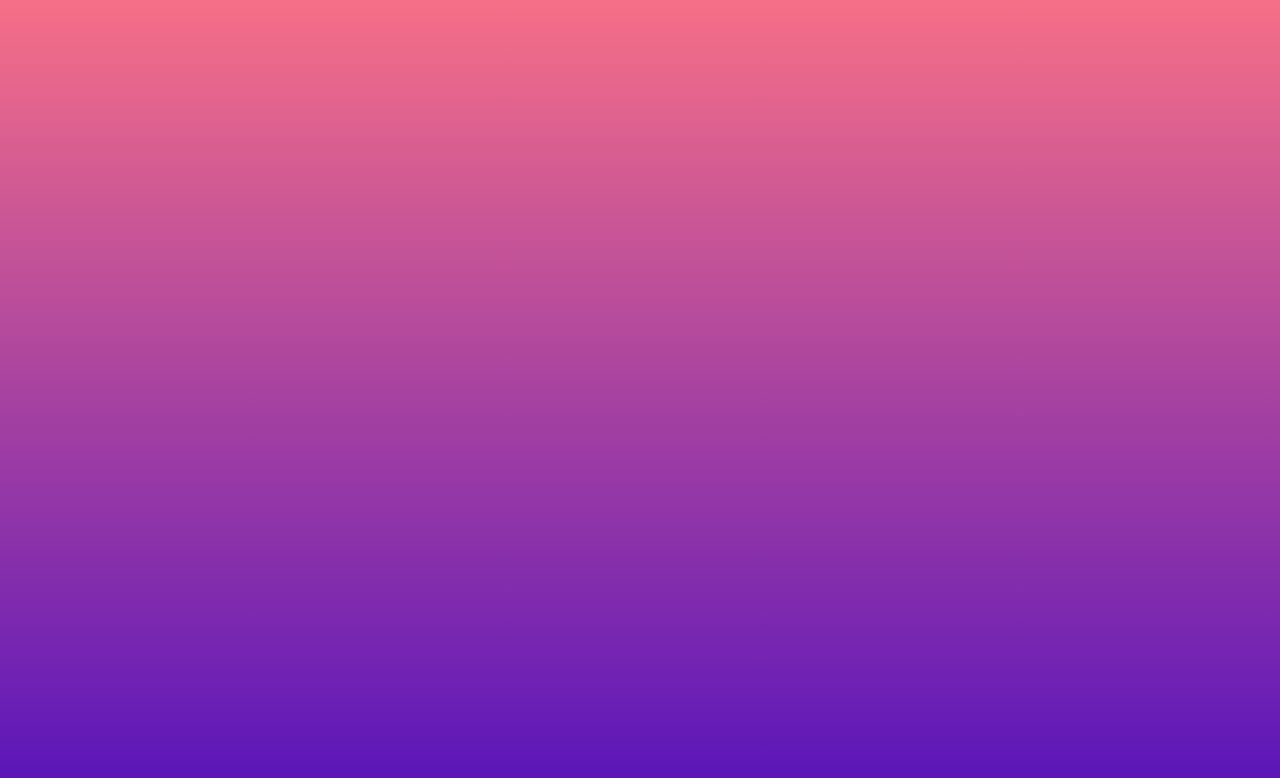
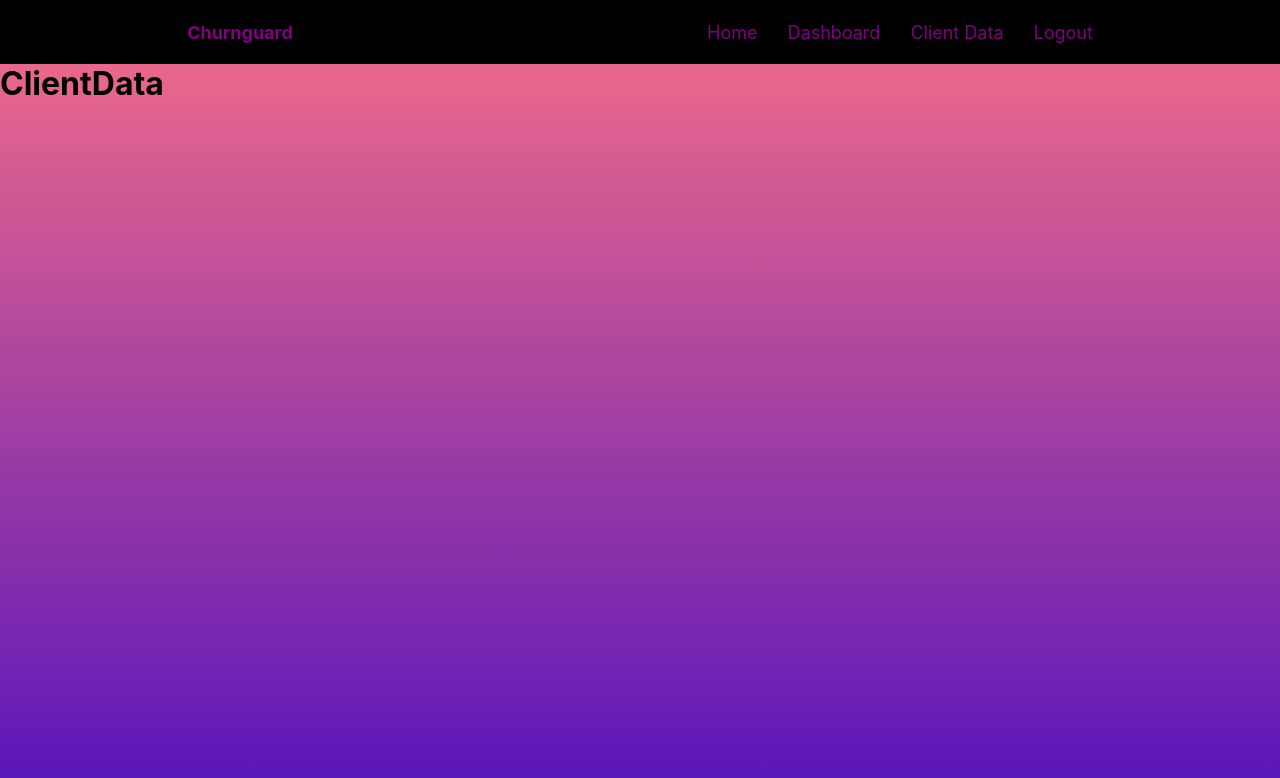
Before and after one commit to joytsy/DSA3101-2320-Ateam, a React (Create React App) app in the folder frontend/churnguard/: page /ClientData in a window 1280 px wide. Before the commit this address had no page. Shown: the top 778 px of the page. Built offline with nearby package versions, Linux system fonts and the light colour scheme.

Commit message:
fixed Navbar for Dashboard page and ClientData page

```diff
--- a/frontend/churnguard/src/App.js
+++ b/frontend/churnguard/src/App.js
@@ -13,7 +13,7 @@ function App() {
         <Route path="/" element={ <LoginSignUp /> } />
         <Route path="/Home" element={ <Home /> } />
         <Route path="/Dashboard" element={ <Dashboard /> } />
-        <Route path="/Chatbot" element={ <ClientData /> } />
+        <Route path="/ClientData" element={ <ClientData /> } />
       </Routes>
     </BrowserRouter>
   );
--- a/frontend/churnguard/src/Components/ClientData.js
+++ b/frontend/churnguard/src/Components/ClientData.js
@@ -1,11 +1,13 @@
-import React from 'react'
+import React from 'react';
+import Navbar from './Navbar.jsx';
 
 const ClientData = () => {
   return (
     <div>
-        <h1>Client Data</h1>
+        <Navbar />
+        <h1>ClientData</h1>
     </div>
   )
 }
 
-export default ClientData
+export default ClientData;
--- a/frontend/churnguard/src/Components/Dashboard.js
+++ b/frontend/churnguard/src/Components/Dashboard.js
@@ -1,8 +1,10 @@
-import React from 'react'
+import React from 'react';
+import Navbar from './Navbar.jsx';
 
 const Dashboard = () => {
   return (
     <div>
+        <Navbar />
         <h1>Dashboard</h1>
     </div>
   )
--- a/frontend/churnguard/src/Components/Navbar.jsx
+++ b/frontend/churnguard/src/Components/Navbar.jsx
@@ -25,6 +25,7 @@ function Navbar() {
     // Function to redirect to chatbot page
     const redirectToClientData = () => {
       window.location.href = '/ClientData';
+      console.log("dashbaord")
     };
     // Function to redirect to login page
     const redirectToLogin = () => {
```
